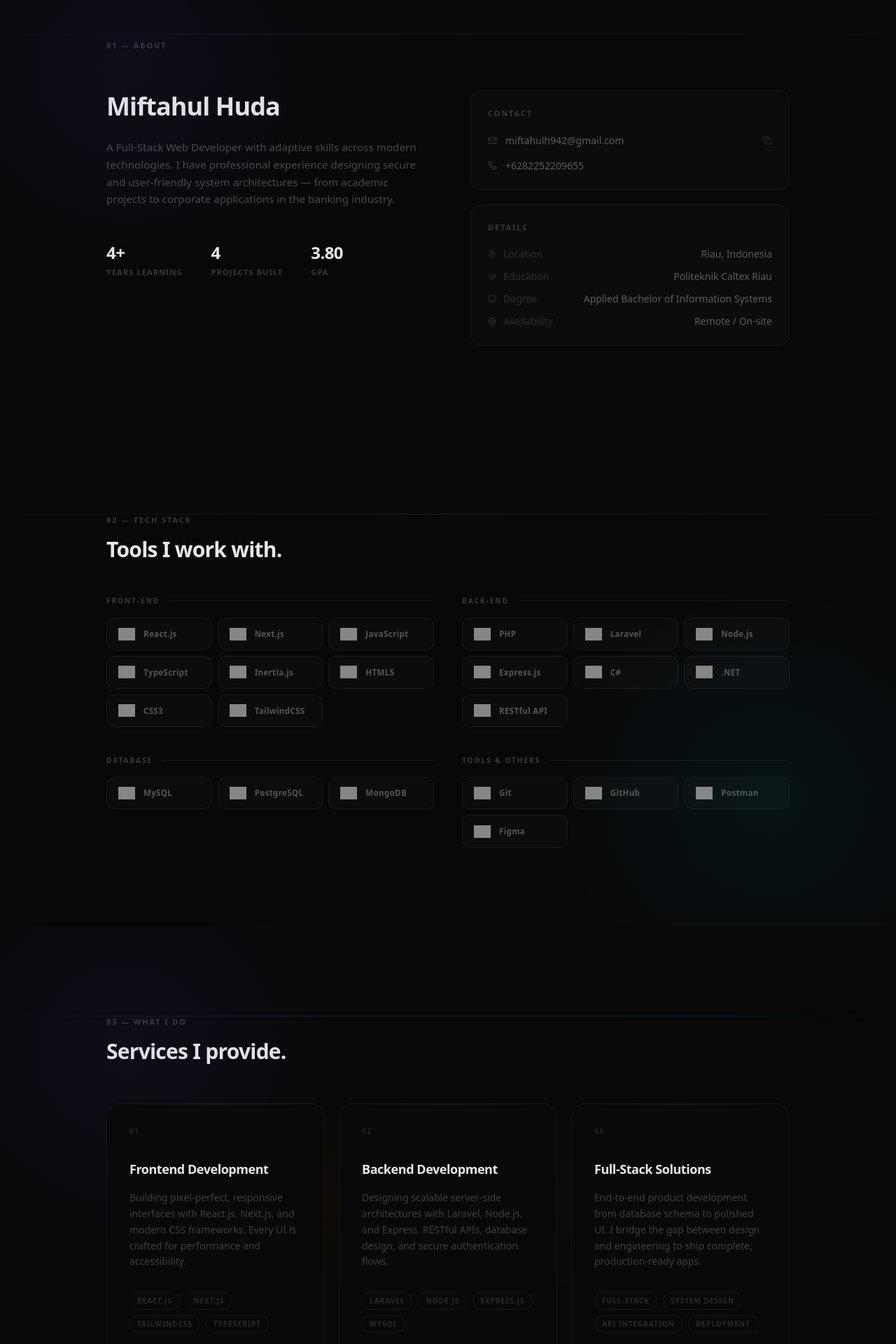
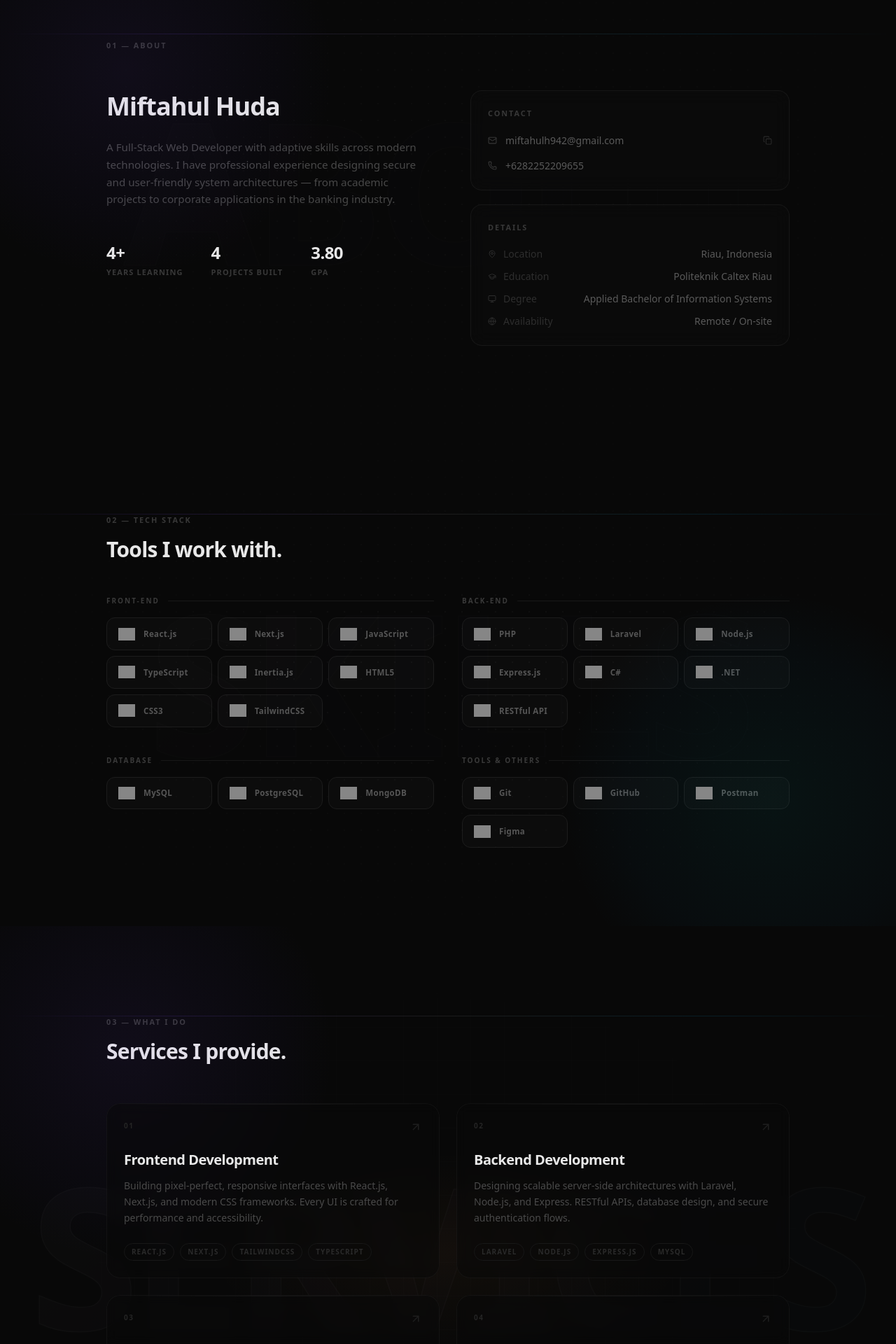
Before and after one commit to MiftahulH23/Portofolio-NextJs, a Next.js app: page / in a window 1280 px wide. Shown: the part 880-2800 px from the top of the page at 70% size. Built offline with nearby package versions, Linux system fonts and the light colour scheme; grey boxes are pictures that could not be loaded.

Commit message:
Enhance UI/UX: Add 3D TiltCards, custom scrollbar, update navigation, and refine components layout

```diff
--- a/src/app/globals.css
+++ b/src/app/globals.css
@@ -44,6 +44,28 @@ html {
     -webkit-font-smoothing: antialiased;
     -moz-osx-font-smoothing: grayscale;
   }
+
+  ::selection {
+    background: rgba(130, 80, 255, 0.3);
+    color: #ffffff;
+  }
+}
+
+/* ==============================
+   CUSTOM SCROLLBAR
+   ============================== */
+::-webkit-scrollbar {
+  width: 8px;
+}
+::-webkit-scrollbar-track {
+  background: #080808;
+}
+::-webkit-scrollbar-thumb {
+  background: #2a2a2a;
+  border-radius: 4px;
+}
+::-webkit-scrollbar-thumb:hover {
+  background: #444444;
 }
 
 /* ==============================
@@ -145,6 +167,49 @@ html {
 }
 
 /* ==============================
+   SECTION BACKGROUND PATTERNS
+   ============================== */
+.bg-grid-pattern {
+  position: absolute;
+  inset: 0;
+  pointer-events: none;
+  z-index: 0;
+  background-image: linear-gradient(to right, rgba(255, 255, 255, 0.02) 1px, transparent 1px),
+    linear-gradient(to bottom, rgba(255, 255, 255, 0.02) 1px, transparent 1px);
+  background-size: 3rem 3rem;
+  mask-image: radial-gradient(ellipse 60% 60% at 50% 50%, #000 30%, transparent 100%);
+  -webkit-mask-image: radial-gradient(ellipse 60% 60% at 50% 50%, #000 30%, transparent 100%);
+}
+
+.bg-dot-pattern {
+  position: absolute;
+  inset: 0;
+  pointer-events: none;
+  z-index: 0;
+  background-image: radial-gradient(rgba(255, 255, 255, 0.06) 1.5px, transparent 1.5px);
+  background-size: 1.5rem 1.5rem;
+  mask-image: radial-gradient(ellipse 60% 60% at 50% 50%, #000 20%, transparent 100%);
+  -webkit-mask-image: radial-gradient(ellipse 60% 60% at 50% 50%, #000 20%, transparent 100%);
+}
+
+.bg-diagonal-pattern {
+  position: absolute;
+  inset: 0;
+  pointer-events: none;
+  z-index: 0;
+  background: repeating-linear-gradient(
+    45deg,
+    rgba(255, 255, 255, 0.015),
+    rgba(255, 255, 255, 0.015) 1px,
+    transparent 1px,
+    transparent 20px
+  );
+  mask-image: linear-gradient(to bottom, transparent, black 20%, black 80%, transparent);
+  -webkit-mask-image: linear-gradient(to bottom, transparent, black 20%, black 80%, transparent);
+}
+
+
+/* ==============================
    TYPOGRAPHY
    ============================== */
 .font-display {
@@ -210,7 +275,7 @@ html {
 .btn-primary:hover {
   background: #ffffff;
   transform: translateY(-2px);
-  box-shadow: 0 8px 30px rgba(255,255,255,0.08);
+  box-shadow: 0 8px 30px rgba(255,255,255,0.15), 0 0 20px rgba(255, 255, 255, 0.4);
 }
 
 .btn-outline {
@@ -230,25 +295,45 @@ html {
 }
 
 .btn-outline:hover {
-  border-color: #444444;
-  color: #e8e8e8;
+  border-color: #555555;
+  color: #ffffff;
   transform: translateY(-2px);
-  background: #0e0e0e;
+  background: rgba(255, 255, 255, 0.05);
+  box-shadow: 0 8px 30px rgba(0,0,0,0.5), inset 0 0 15px rgba(255, 255, 255, 0.03);
 }
 
 /* ==============================
    CARDS
    ============================== */
 .card-dark {
-  background: #0c0c0c;
-  border: 1px solid #1a1a1a;
+  background: rgba(12, 12, 12, 0.6);
+  backdrop-filter: blur(12px);
+  -webkit-backdrop-filter: blur(12px);
+  border: 1px solid rgba(255, 255, 255, 0.05);
   border-radius: 1rem;
-  transition: border-color 0.3s ease, background 0.3s ease;
+  transition: border-color 0.4s ease, background 0.4s ease, transform 0.4s ease, box-shadow 0.4s ease;
+  position: relative;
+  overflow: hidden;
+}
+
+.card-dark::before {
+  content: "";
+  position: absolute;
+  inset: 0;
+  background: linear-gradient(135deg, rgba(255,255,255,0.03) 0%, transparent 100%);
+  opacity: 0;
+  transition: opacity 0.4s ease;
+  pointer-events: none;
+}
+
+.card-dark:hover::before {
+  opacity: 1;
 }
 
 .card-dark:hover {
-  border-color: #2a2a2a;
-  background: #0f0f0f;
+  border-color: rgba(255, 255, 255, 0.12);
+  background: rgba(15, 15, 15, 0.8);
+  box-shadow: 0 10px 40px -10px rgba(0,0,0,0.5), 0 0 20px -5px rgba(130, 80, 255, 0.1);
 }
 
 /* ==============================
@@ -308,11 +393,13 @@ html {
    SERVICE CARDS
    ============================== */
 .service-card {
-  border: 1px solid #161616;
+  border: 1px solid rgba(255, 255, 255, 0.04);
   border-radius: 1.25rem;
-  padding: 2rem;
-  background: #090909;
-  transition: border-color 0.4s ease, background 0.4s ease;
+  padding: 1.5rem;
+  background: rgba(9, 9, 9, 0.5);
+  backdrop-filter: blur(8px);
+  -webkit-backdrop-filter: blur(8px);
+  transition: border-color 0.4s ease, background 0.4s ease, transform 0.4s ease, box-shadow 0.4s ease;
   position: relative;
   overflow: hidden;
 }
@@ -328,19 +415,22 @@ html {
 }
 
 .service-card:hover {
-  border-color: #242424;
-  background: #0d0d0d;
+  border-color: rgba(255, 255, 255, 0.1);
+  background: rgba(15, 15, 15, 0.7);
+  box-shadow: 0 10px 30px rgba(0, 0, 0, 0.4), inset 0 0 20px rgba(255, 255, 255, 0.02);
 }
 
 /* ==============================
    PROJECT CARDS
    ============================== */
 .project-card {
-  border: 1px solid #1e1e1e;
+  border: 1px solid rgba(255, 255, 255, 0.05);
   border-radius: 1.25rem;
   overflow: hidden;
-  background: linear-gradient(145deg, #0f0f0f 0%, #0c0c0c 100%);
-  transition: border-color 0.35s ease, transform 0.35s ease, box-shadow 0.35s ease;
+  background: linear-gradient(145deg, rgba(15,15,15,0.7) 0%, rgba(10,10,10,0.9) 100%);
+  backdrop-filter: blur(10px);
+  -webkit-backdrop-filter: blur(10px);
+  transition: border-color 0.4s ease, transform 0.4s ease, box-shadow 0.4s ease;
   display: flex;
   flex-direction: column;
   position: relative;
@@ -364,7 +454,6 @@ html {
 
 .project-card:hover {
   border-color: #383838;
-  transform: translateY(-5px);
   box-shadow: 0 12px 40px rgba(0, 0, 0, 0.5), 0 0 0 1px rgba(130,80,255,0.08);
 }
 
@@ -426,8 +515,19 @@ html {
 }
 
 @theme inline {
-  --animate-cell-ripple: cell-ripple var(--duration, 200ms) ease-out none 1
-  var(--delay, 0ms);
+  --animate-cell-ripple: cell-ripple var(--duration, 200ms) ease-out none 1 var(--delay, 0ms);
+  --animate-gradient-x: gradient-x 6s ease infinite;
+
+  @keyframes gradient-x {
+    0%, 100% {
+      background-size: 200% 200%;
+      background-position: left center;
+    }
+    50% {
+      background-size: 200% 200%;
+      background-position: right center;
+    }
+  }
 
   @keyframes cell-ripple {
     0% {
--- a/src/components/sections/About.tsx
+++ b/src/components/sections/About.tsx
@@ -3,6 +3,7 @@ import { portfolioData } from "@/lib/data";
 import { motion, Variants } from "framer-motion";
 import { Mail, Phone, Copy, Check, MapPin, GraduationCap, Monitor, Globe } from "lucide-react";
 import { useState } from "react";
+import { TiltCard } from "../ui/TiltCard";
 
 const fadeUp: Variants = {
   hidden: { opacity: 0, y: 24 },
@@ -41,6 +42,12 @@ export default function About() {
 
   return (
     <section id="about" className="relative py-32 overflow-hidden">
+      {/* Background elements */}
+      <div className="bg-dot-pattern opacity-40" />
+      <div className="bg-text opacity-5">
+        <span>ABOUT</span>
+      </div>
+
       {/* Divider */}
       <div className="divider-glow" />
       {/* Ambient glow */}
@@ -112,9 +119,10 @@ export default function About() {
               initial="hidden"
               whileInView="visible"
               viewport={{ once: true }}
-              className="card-dark p-6"
             >
-              <p className="section-label mb-5">Contact</p>
+              <TiltCard className="card-dark p-6 group relative w-full h-full">
+              <div className="relative z-10">
+                <p className="section-label mb-5">Contact</p>
               <div className="space-y-4">
                 {/* Email */}
                 <div className="flex items-center justify-between gap-4">
@@ -151,7 +159,9 @@ export default function About() {
                     {portfolioData.personalInfo.phone}
                   </a>
                 </div>
+                </div>
               </div>
+              </TiltCard>
             </motion.div>
 
             {/* Details card */}
@@ -161,9 +171,10 @@ export default function About() {
               initial="hidden"
               whileInView="visible"
               viewport={{ once: true }}
-              className="card-dark p-6"
             >
-              <p className="section-label mb-5">Details</p>
+              <TiltCard className="card-dark p-6 group relative w-full h-full">
+              <div className="relative z-10">
+                <p className="section-label mb-5">Details</p>
               <div className="space-y-3">
                 {details.map(({ Icon, label, value }) => (
                   <div key={label} className="flex items-center justify-between gap-4 text-sm">
@@ -175,6 +186,8 @@ export default function About() {
                   </div>
                 ))}
               </div>
+              </div>
+              </TiltCard>
             </motion.div>
           </div>
         </div>
--- a/src/components/sections/Header.tsx
+++ b/src/components/sections/Header.tsx
@@ -9,10 +9,10 @@ import { useState } from "react";
 
 const navItems = [
   { name: "Home", href: "#home" },
-  { name: "Skills", href: "#skills" },
-  { name: "Pendidikan", href: "#education" },
-  { name: "Pengalaman", href: "#experience" },
-  { name: "Proyek", href: "#projects" },
+  { name: "About", href: "#about" },
+  { name: "Services", href: "#services" },
+  { name: "Experience", href: "#experience" },
+  { name: "Projects", href: "#projects" },
 ];
 
 export default function Header() {
--- a/src/components/sections/Services.tsx
+++ b/src/components/sections/Services.tsx
@@ -2,7 +2,7 @@
 import { portfolioData } from "@/lib/data";
 import { motion, Variants } from "framer-motion";
 import { ArrowUpRight } from "lucide-react";
-import { GlowingEffect } from "../ui/glowing-effect";
+import { TiltCard } from "../ui/TiltCard";
 
 const fadeUp: Variants = {
   hidden: { opacity: 0, y: 24 },
@@ -20,6 +20,12 @@ const fadeUp: Variants = {
 export default function Services() {
   return (
     <section id="services" className="relative py-32 overflow-hidden">
+      {/* Background elements */}
+      <div className="bg-grid-pattern opacity-50" />
+      <div className="bg-text opacity-15">
+        <span>SERVICES</span>
+      </div>
+
       <div className="divider-glow" />
       <div className="section-glow-left" />
       <div className="section-glow-accent" />
@@ -47,16 +53,7 @@ export default function Services() {
           Services I provide.
         </motion.h2>
 
-        <div className="grid grid-cols-1 md:grid-cols-3 gap-5">
-          <GlowingEffect
-          blur={0}
-          borderWidth={3}
-          spread={80}
-          glow={true}
-          disabled={false}
-          proximity={64}
-          inactiveZone={0.01}
-        />
+        <div className="grid grid-cols-1 md:grid-cols-2 gap-6">
           {portfolioData.services.map((service, i) => (
             <motion.div
               key={service.number}
@@ -65,20 +62,28 @@ export default function Services() {
               initial="hidden"
               whileInView="visible"
               viewport={{ once: true }}
-              className="service-card group"
             >
+              <TiltCard className="service-card group relative h-full w-full">
+              <div className="relative z-10 flex flex-col h-full">
+                <div className="flex justify-between items-start mb-6">
                   {/* Number */}
-              <p className="text-[10px] font-bold tracking-[0.15em] text-[#252525] mb-8">
+                  <p className="text-[10px] font-bold tracking-[0.15em] text-[#252525]">
                     {service.number}
                   </p>
+                  {/* Arrow on hover */}
+                  <ArrowUpRight
+                    size={18}
+                    className="text-[#1e1e1e] group-hover:text-[#666666] group-hover:translate-x-0.5 group-hover:-translate-y-0.5 transition-all duration-300"
+                  />
+                </div>
 
                 {/* Title */}
-              <h3 className="text-lg font-bold text-[#e8e8e8] tracking-tight mb-4 group-hover:text-white transition-colors">
+                <h3 className="text-xl font-bold text-[#e8e8e8] tracking-tight mb-3 group-hover:text-transparent group-hover:bg-clip-text group-hover:bg-gradient-to-r group-hover:from-purple-400 group-hover:to-cyan-400 transition-all duration-300">
                   {service.title}
                 </h3>
 
                 {/* Description */}
-              <p className="text-sm text-[#3e3e3e] leading-relaxed mb-8">
+                <p className="text-sm text-[#4a4a4a] leading-relaxed mb-6 group-hover:text-[#6a6a6a] transition-colors duration-300 line-clamp-3">
                   {service.description}
                 </p>
 
@@ -87,20 +92,14 @@ export default function Services() {
                   {service.tags.map((tag) => (
                     <span
                       key={tag}
-                    className="text-[10px] font-semibold tracking-widest text-[#2a2a2a] uppercase px-2.5 py-1 border border-[#181818] rounded-full"
+                      className="text-[10px] font-semibold tracking-widest text-[#2a2a2a] group-hover:text-[#444444] uppercase px-2.5 py-1 border border-[#181818] group-hover:border-[#2a2a2a] rounded-full transition-colors duration-300"
                     >
                       {tag}
                     </span>
                   ))}
                 </div>
-
-              {/* Arrow on hover */}
-              <div className="flex justify-end mt-6">
-                <ArrowUpRight
-                  size={16}
-                  className="text-[#1e1e1e] group-hover:text-[#444444] group-hover:translate-x-0.5 group-hover:-translate-y-0.5 transition-all duration-300"
-                />
               </div>
+              </TiltCard>
             </motion.div>
           ))}
         </div>
--- a/src/components/sections/Skills.tsx
+++ b/src/components/sections/Skills.tsx
@@ -19,6 +19,12 @@ export default function Skills() {
 
   return (
     <section id="skills" className="relative py-28 overflow-hidden">
+      {/* Background elements */}
+      <div className="bg-dot-pattern opacity-50" />
+      <div className="bg-text opacity-5">
+        <span>SKILLS</span>
+      </div>
+
       <div className="divider-glow" />
       <div className="section-glow-right" />
 
--- a/src/components/sections/Ticker.tsx
+++ b/src/components/sections/Ticker.tsx
@@ -23,7 +23,7 @@ const Star = () => (
 
 export default function Ticker() {
   return (
-    <div className="fixed top-0 left-0 right-0 z-50 overflow-hidden bg-[#080808] border-b border-[#111111]">
+    <div className="fixed top-0 left-0 right-0 z-50 overflow-hidden bg-[#080808]/80 backdrop-blur-md border-b border-[#111111]/50">
       <div className="ticker-track py-3">
         {items.map((item, i) => (
           <span key={i} className="flex items-center flex-shrink-0 text-[10px] font-bold tracking-[0.2em] text-[#333333] uppercase whitespace-nowrap">
--- /dev/null
+++ b/src/components/ui/TiltCard.tsx
@@ -0,0 +1,56 @@
+"use client";
+import { motion, useMotionValue, useSpring, useTransform } from "framer-motion";
+import { ReactNode } from "react";
+
+export function TiltCard({ children, className }: { children: ReactNode; className?: string }) {
+  const x = useMotionValue(0);
+  const y = useMotionValue(0);
+
+  const mouseXSpring = useSpring(x, { stiffness: 400, damping: 30 });
+  const mouseYSpring = useSpring(y, { stiffness: 400, damping: 30 });
+
+  const rotateX = useTransform(mouseYSpring, [-0.5, 0.5], ["7deg", "-7deg"]);
+  const rotateY = useTransform(mouseXSpring, [-0.5, 0.5], ["-7deg", "7deg"]);
+
+  const handleMouseMove = (e: React.MouseEvent<HTMLDivElement, MouseEvent>) => {
+    const rect = e.currentTarget.getBoundingClientRect();
+    const width = rect.width;
+    const height = rect.height;
+    const mouseX = e.clientX - rect.left;
+    const mouseY = e.clientY - rect.top;
+
+    const xPct = mouseX / width - 0.5;
+    const yPct = mouseY / height - 0.5;
+
+    x.set(xPct);
+    y.set(yPct);
+  };
+
+  const handleMouseLeave = () => {
+    x.set(0);
+    y.set(0);
+  };
+
+  return (
+    <motion.div
+      onMouseMove={handleMouseMove}
+      onMouseLeave={handleMouseLeave}
+      style={{
+        rotateX,
+        rotateY,
+        transformStyle: "preserve-3d",
+      }}
+      className={className}
+    >
+      <div
+        style={{
+          transform: "translateZ(30px)",
+          transformStyle: "preserve-3d",
+          height: "100%",
+        }}
+      >
+        {children}
+      </div>
+    </motion.div>
+  );
+}
--- a/src/lib/data.ts
+++ b/src/lib/data.ts
@@ -37,6 +37,13 @@ export const portfolioData = {
       description:
         "End-to-end product development from database schema to polished UI. I bridge the gap between design and engineering to ship complete, production-ready apps.",
       tags: ["Full-Stack", "System Design", "API Integration", "Deployment"],
+    },
+    {
+      number: "04",
+      title: "Mobile Development",
+      description:
+        "Building native and cross-platform mobile applications with smooth animations and robust performance for both iOS and Android.",
+      tags: ["Flutter", "React Native", "Swift"],
     },
   ],
   workExperience: [
```
Also changed, not shown: src/components/sections/Education.tsx (+9 -2 lines), src/components/sections/Experience.tsx (+11 -2 lines), src/components/sections/Hero.tsx (+19 -3 lines), src/components/sections/Projects.tsx (+21 -4 lines). Lines whose indentation alone changed are shown as unchanged.
